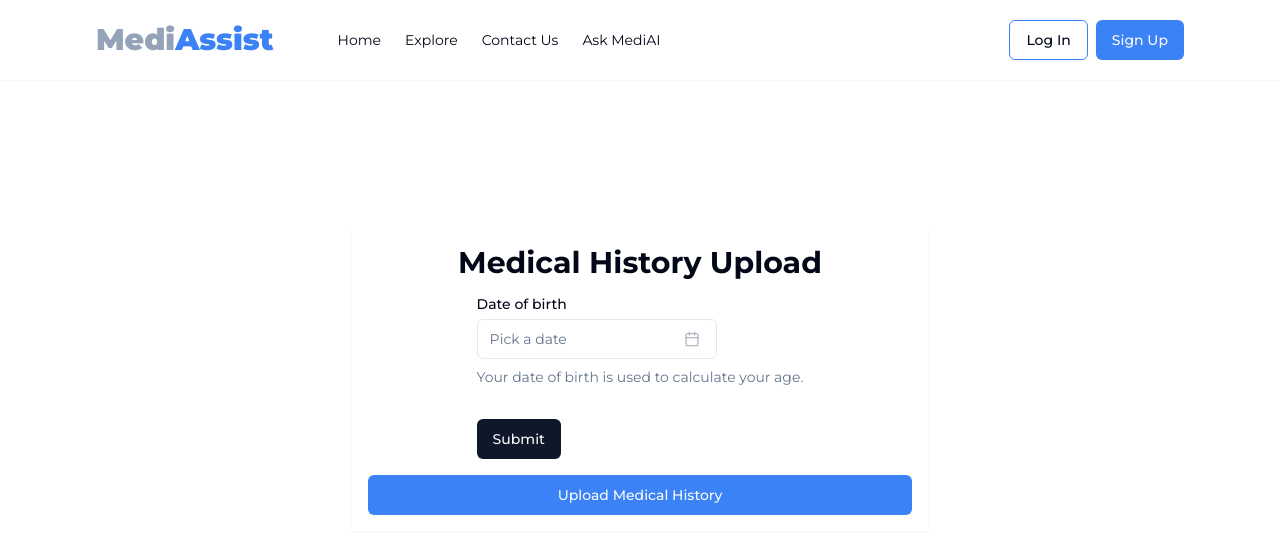
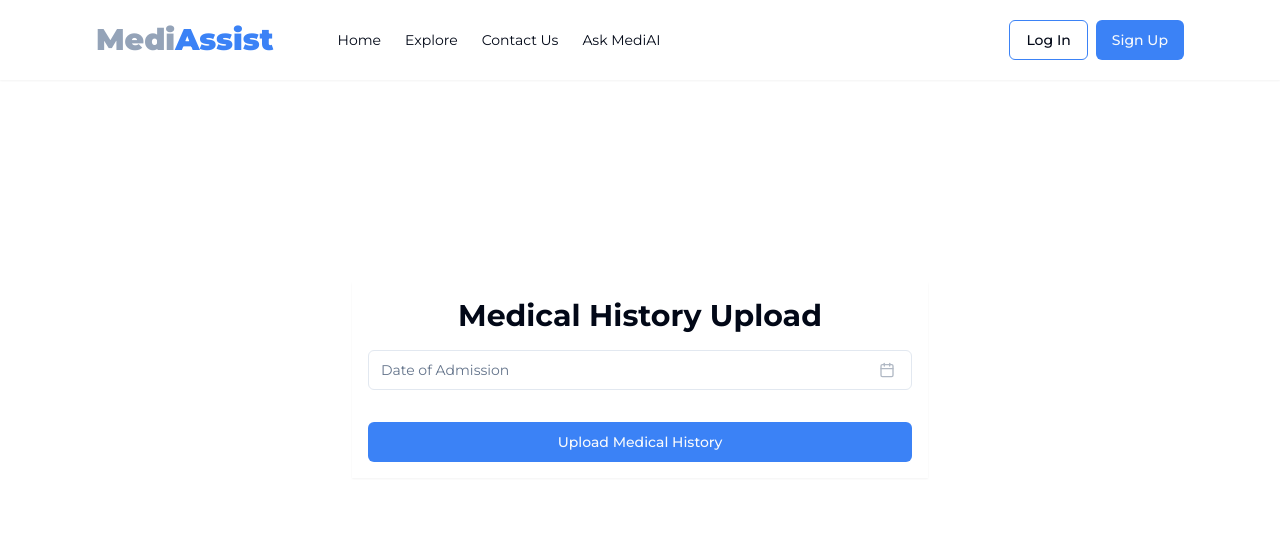
Before and after one commit to emmanueldavidson96/MediAssist, a Next.js app: page /upload-medical-history in a window 1280 px wide. Shown: the top 554 px of the page. Built offline with nearby package versions, Linux system fonts and the light colour scheme.

Commit message:
Commit this work

```diff
--- a/app/_components/_ui/CalenderFormField.tsx
+++ b/app/_components/_ui/CalenderFormField.tsx
@@ -49,27 +49,27 @@ export function CalendarForm() {
 
   return (
     <Form {...form}>
-      <form onSubmit={form.handleSubmit(onSubmit)} className="space-y-8">
+      <form onSubmit={form.handleSubmit(onSubmit)} className="space-y-8 w-full">
         <FormField
           control={form.control}
           name="dob"
           render={({ field }) => (
             <FormItem className="flex flex-col">
-              <FormLabel>Date of birth</FormLabel>
+              {/* <FormLabel>Date of Admission</FormLabel> */}
               <Popover>
                 <PopoverTrigger asChild>
                   <FormControl>
                     <Button
                       variant={"outline"}
                       className={cn(
-                        "w-[240px] pl-3 text-left font-normal",
+                        "w-full pl-3 text-left font-normal",
                         !field.value && "text-muted-foreground"
                       )}
                     >
                       {field.value ? (
                         format(field.value, "PPP")
                       ) : (
-                        <span>Pick a date</span>
+                        <span>Date of Admission</span>
                       )}
                       <CalendarIcon className="ml-auto h-4 w-4 opacity-50" />
                     </Button>
@@ -87,14 +87,16 @@ export function CalendarForm() {
                   />
                 </PopoverContent>
               </Popover>
-              <FormDescription>
+              {/* <FormDescription>
                 Your date of birth is used to calculate your age.
-              </FormDescription>
+              </FormDescription> */}
               <FormMessage />
             </FormItem>
           )}
         />
-        <Button type="submit">Submit</Button>
+        <Button className='w-full bg-blue-500 hover:bg-blue-700'>
+            Upload Medical History
+        </Button>
       </form>
     </Form>
   )
--- a/app/_components/_ui/MedicalHistory.tsx
+++ b/app/_components/_ui/MedicalHistory.tsx
@@ -6,10 +6,6 @@ export default function MedicalHistory() {
     <div className='w-[50%] h-fit flex flex-col gap-4 shadow-sm items-center p-4'>
         <h1 className='text-3xl font-bold '>Medical History Upload</h1>
         <CalendarForm/>
-
-        <Button className='w-full bg-blue-500 hover:bg-blue-700'>
-            Upload Medical History
-        </Button>
     </div>
   )
 }
```
